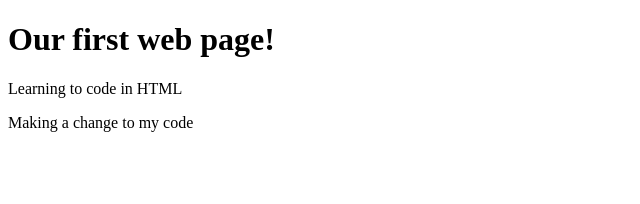
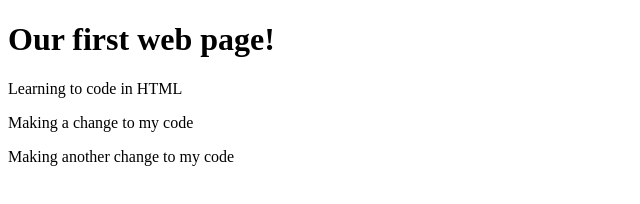
Before and after one commit to hemavenkateshp/DIS, a plain HTML site: page index.html in a window 1280 px wide. Shown: the whole page, without its empty margins (0-640 px from the left). Drawn offline with Linux system fonts and the light colour scheme.

Commit message:
Second change

```diff
--- a/index.html
+++ b/index.html
@@ -5,5 +5,6 @@
         <h1>Our first web page!</h1>
         <p>Learning to code in HTML</p>
         <p>Making a change to my code </p>
+        <p>Making another change to my code </p>
     </body>
 </html>
```
